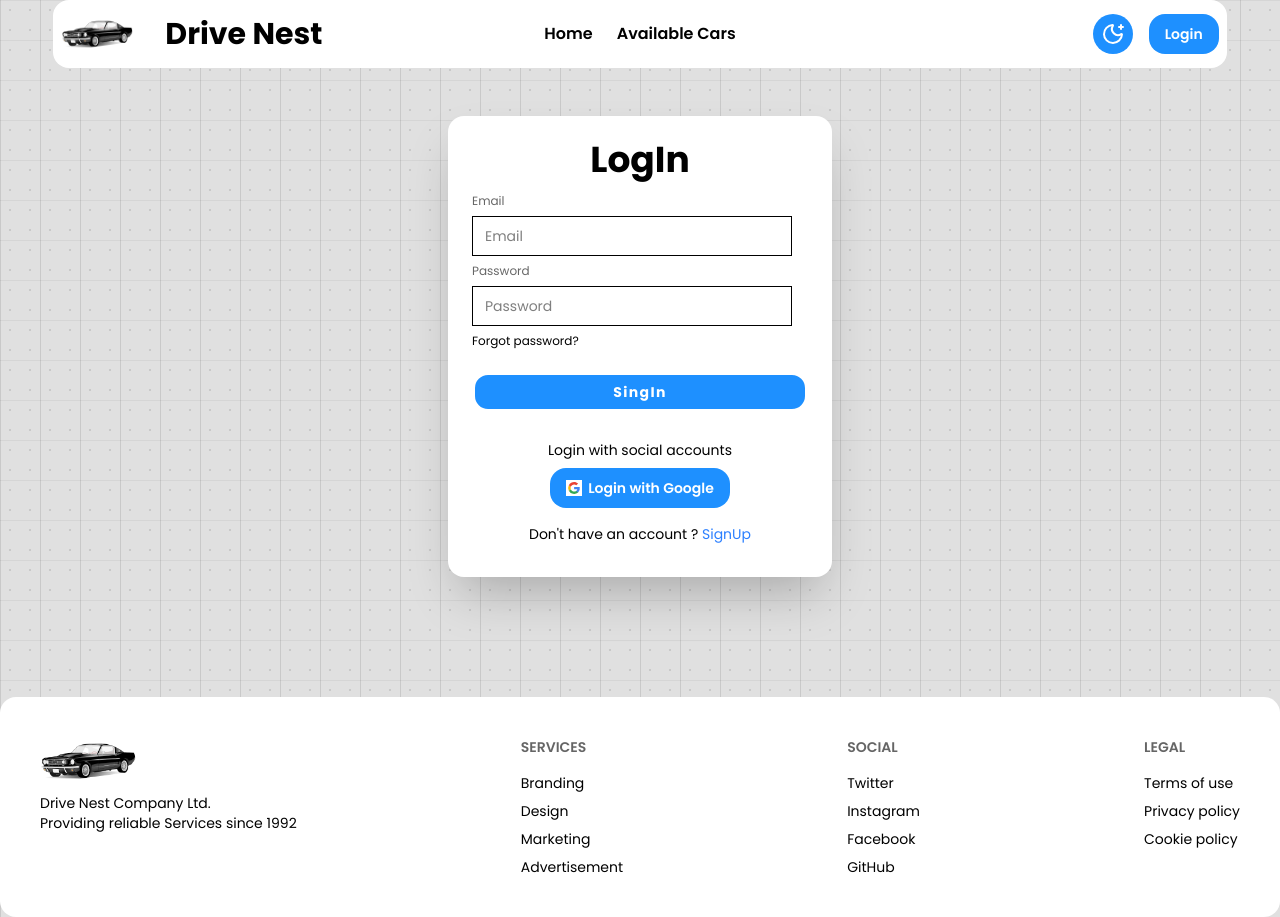
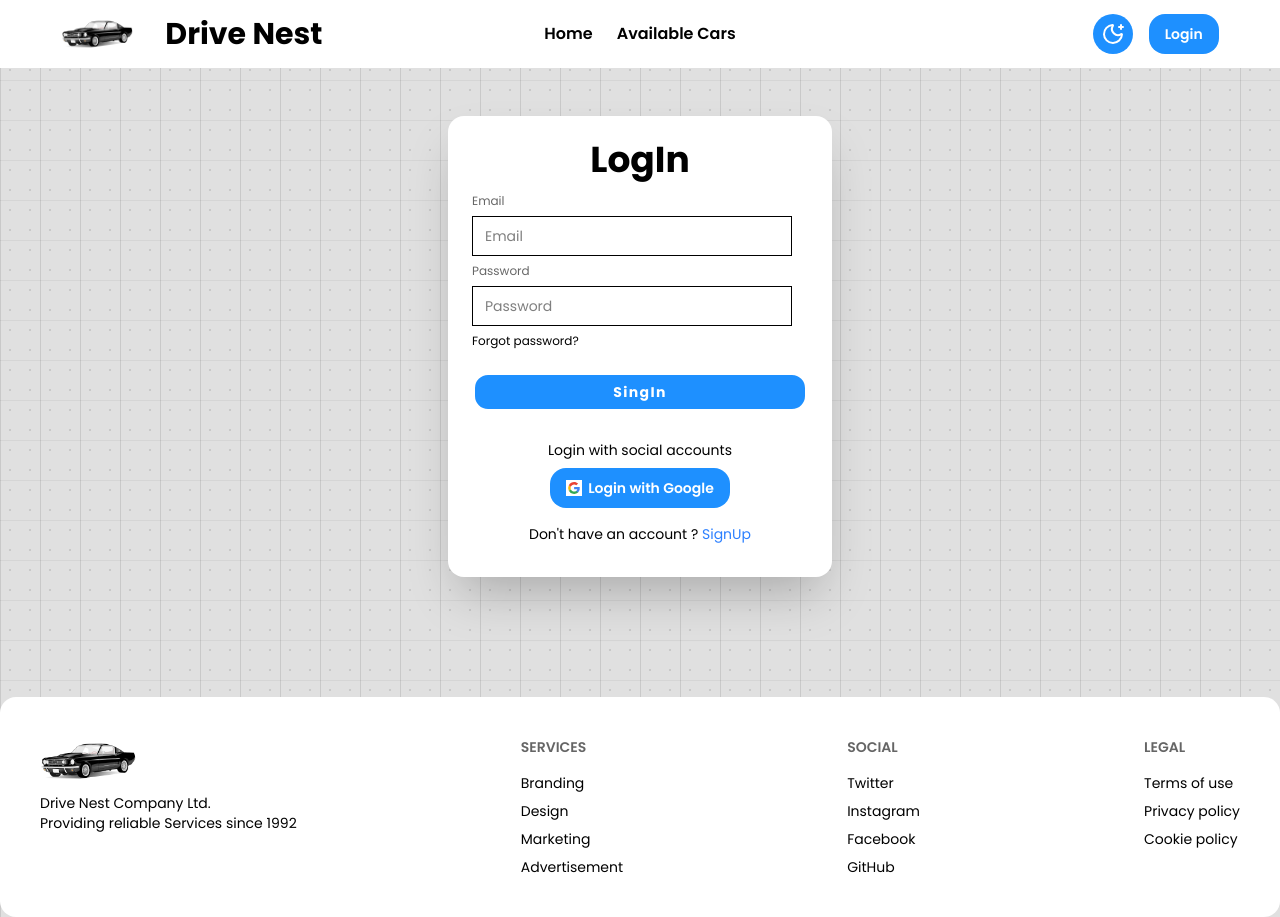
Before and after one commit to Mehedi-Hasan-code/Drive_Nest, a React (Vite) app: page /login in a window 1280 px wide. Built offline with nearby package versions, Linux system fonts and the light colour scheme; no server answers.

Commit message:
made the navbar full width

```diff
--- a/src/components/common/Navbar.jsx
+++ b/src/components/common/Navbar.jsx
@@ -51,7 +51,9 @@ const Navbar = () => {
   }, [isOpen]);
 
   return (
-    <div className="navbar bg-base  sticky top-0 w-11/12 mx-auto  z-50 rounded-2xl mb-2">
+    <div className="bg-base  sticky top-0  z-50  mb-2">
+      <div className="max-w-[1600px] mx-auto">
+        <div className="navbar w-11/12 mx-auto">
           <div className="navbar-start gap-2 sm:gap-4">
             <div className="w-18 hidden xl:block">
               <img className="w-full" src="car.png" alt="car logo" />
@@ -60,7 +62,11 @@ const Navbar = () => {
               <div role="button" className="lg:hidden">
                 <label className="swap swap-rotate">
                   {/* this hidden checkbox controls the state */}
-              <input type="checkbox" checked={isOpen} onChange={toggleMenu} />
+                  <input
+                    type="checkbox"
+                    checked={isOpen}
+                    onChange={toggleMenu}
+                  />
 
                   {/* hamburger icon */}
                   <svg
@@ -135,6 +141,8 @@ const Navbar = () => {
             )}
           </div>
         </div>
+      </div>
+    </div>
   );
 };
 
--- a/src/layouts/Root.jsx
+++ b/src/layouts/Root.jsx
@@ -7,8 +7,9 @@ const Root = () => {
   const location = useLocation();
   return (
     <div className="relative bg-body-bg isolate">
+      <Navbar />
       <div className="flex flex-col min-h-screen max-w-[1600px] mx-auto">
-        <Navbar />
+
         <div className="grow flex flex-col w-11/12 mx-auto">
           {location.state === 'loading' ? <Loader /> : <Outlet />}
         </div>
```
Lines whose indentation alone changed are shown as unchanged.
